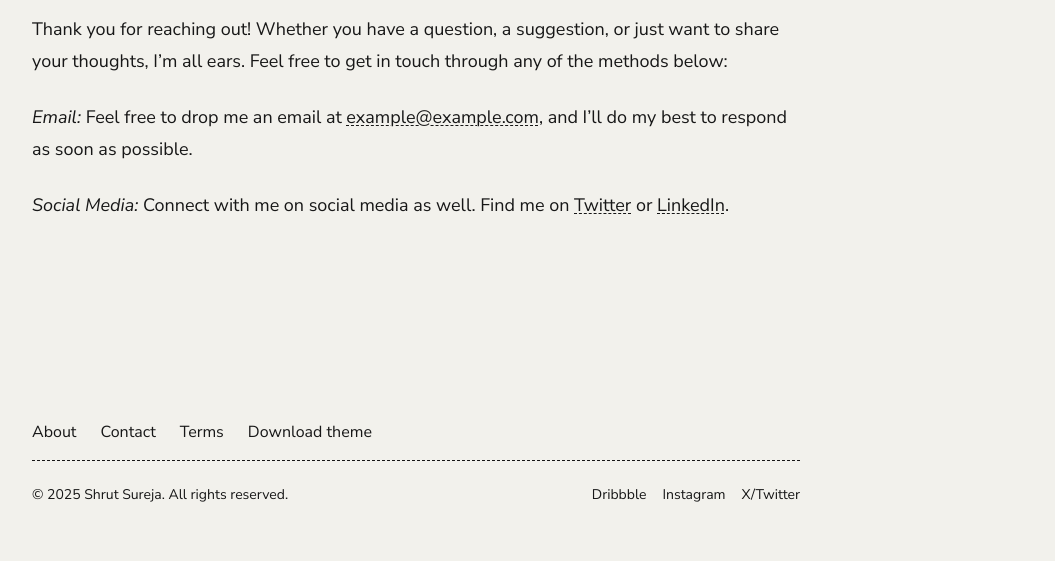
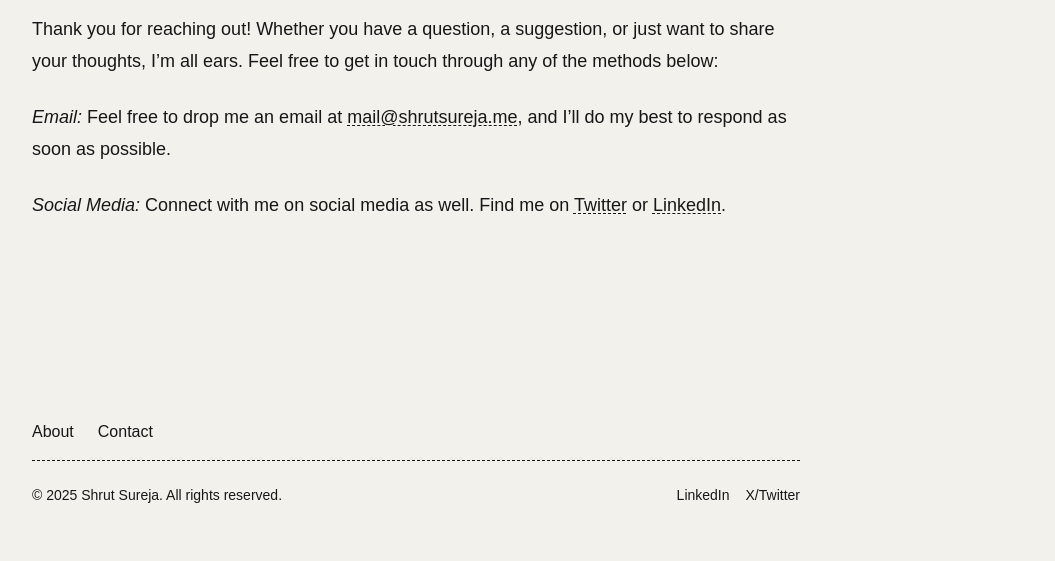
Before and after one commit to shrutsureja/portfolio-astro, an Astro site: page /contact in a window 1280 px wide. Shown: the part 239-800 px from the top of the page, without its empty margins (224-1279 px from the left). Built offline with nearby package versions, Linux system fonts and the light colour scheme; Astro itself is replaced by a stand-in of ours; a web font is replaced by a local one.

Commit message:
basic info change and font optimization

```diff
--- a/package.json
+++ b/package.json
@@ -14,8 +14,7 @@
         "@astrojs/rss": "^4.0.11",
         "@astrojs/sitemap": "^3.2.1",
         "@astrojs/tailwind": "^5.1.5",
-        "@fontsource-variable/inter": "^5.1.1",
-        "@fontsource-variable/newsreader": "^5.1.1",
+        "@fontsource-variable/nunito-sans": "^5.2.5",
         "astro": "^5.1.8",
         "marked": "^15.0.4",
         "tailwindcss": "^3.4.17"
--- a/src/components/BaseHead.astro
+++ b/src/components/BaseHead.astro
@@ -1,6 +1,5 @@
 ---
-import interWoff2 from '@fontsource-variable/inter/files/inter-latin-wght-normal.woff2?url';
-import newsreaderWoff2 from '@fontsource-variable/newsreader/files/newsreader-latin-wght-normal.woff2?url';
+import nunitoSans from '@fontsource-variable/nunito-sans/files/nunito-sans-latin-ext-standard-normal.woff2?url';
 import siteConfig from '../data/site-config';
 import '../styles/global.css';
 
@@ -43,9 +42,7 @@ function formatCanonicalURL(url: string | URL) {
 <meta name="generator" content={Astro.generator} />
 
 <!-- Fonts -->
- <link rel="preconnect" href="https://fonts.googleapis.com">
-<link rel="preconnect" href="https://fonts.gstatic.com" crossorigin>
-<link href="https://fonts.googleapis.com/css2?family=Nunito+Sans:ital,opsz,wght@0,6..12,200..1000;1,6..12,200..1000&display=swap" rel="stylesheet">
+<link rel="preload" as="font" type="font/woff2" href={nunitoSans} crossorigin="anonymous" />
 
 <!-- Low Priority Global Metadata -->
 <link rel="icon" type="image/svg+xml" href="/favicon.svg" />
--- a/src/content/pages/contact.md
+++ b/src/content/pages/contact.md
@@ -8,7 +8,7 @@ seo:
 Thank you for reaching out! Whether you have a question, a suggestion, or just want to share your thoughts, I'm all ears. Feel free to get in touch through any of the methods below:
 
 _Email:_
-Feel free to drop me an email at [example@example.com](mailto:example@example.com), and I'll do my best to respond as soon as possible.
+Feel free to drop me an email at [mail@shrutsureja.me](mailto:mail@shrutsureja.me), and I'll do my best to respond as soon as possible.
 
 _Social Media:_
-Connect with me on social media as well. Find me on [Twitter](https://twitter.com) or [LinkedIn](https://www.linkedin.com/).
+Connect with me on social media as well. Find me on [Twitter](https://x.com/shrutsureja) or [LinkedIn](https://www.linkedin.com/in/shrutsureja/).
--- a/src/data/site-config.ts
+++ b/src/data/site-config.ts
@@ -55,13 +55,17 @@ const siteConfig: SiteConfig = {
             text: 'Projects',
             href: '/projects'
         },
-        {
-            text: 'Blog',
-            href: '/blog'
-        },
+        // {
+        //     text: 'Blog',
+        //     href: '/blog'
+        // },
         {
             text: 'Tags',
             href: '/tags'
+        },
+        {
+            text: 'CV',
+            href: 'https://cv.shrutsureja.me'
         }
     ],
     footerNavLinks: [
@@ -72,28 +76,20 @@ const siteConfig: SiteConfig = {
         {
             text: 'Contact',
             href: '/contact'
-        },
-        {
-            text: 'Terms',
-            href: '/terms'
-        },
-        {
-            text: 'Download theme',
-            href: 'https://github.com/JustGoodUI/dante-astro-theme'
         }
+        // {
+        //     text: 'Terms',
+        //     href: '/terms'
+        // }
     ],
     socialLinks: [
         {
-            text: 'Dribbble',
-            href: 'https://dribbble.com/'
-        },
-        {
-            text: 'Instagram',
-            href: 'https://instagram.com/'
+            text: 'LinkedIn',
+            href: 'https://www.linkedin.com/in/shrutsureja/'
         },
         {
             text: 'X/Twitter',
-            href: 'https://twitter.com/'
+            href: 'https://x.com/shrutsureja'
         }
     ],
     hero: {
@@ -110,11 +106,11 @@ const siteConfig: SiteConfig = {
             }
         ]
     },
-    subscribe: {
-        title: 'Subscribe to Dante Newsletter',
-        text: 'One update per week. All the latest posts directly in your inbox.',
-        formUrl: '#'
-    },
+    // subscribe: {
+    //     title: 'Subscribe to Dante Newsletter',
+    //     text: 'One update per week. All the latest posts directly in your inbox.',
+    //     formUrl: '#'
+    // },
     postsPerPage: 8,
     projectsPerPage: 8
 };
--- a/src/styles/global.css
+++ b/src/styles/global.css
@@ -1,13 +1,11 @@
-@import '@fontsource-variable/inter';
-@import '@fontsource-variable/newsreader';
-@import '@fontsource-variable/newsreader/wght-italic.css';
+@import '@fontsource-variable/nunito-sans';
 
 @tailwind base;
 @tailwind components;
 @tailwind utilities;
 
 body {
-    font-family: 'Nunito Sans', sans-serif;
+    font-family: 'Nunito Sans Variable', sans-serif;
 }
 
 @layer base {
--- a/tailwind.config.cjs
+++ b/tailwind.config.cjs
@@ -5,7 +5,7 @@ module.exports = {
     darkMode: 'class',
     theme: {
         fontFamily: {
-            sans: ['Nunito Sans', 'sans-serif']
+            sans: ['Nunito Sans', ...defaultTheme.fontFamily.sans]
             // sans: ['Inter Variable', ...defaultTheme.fontFamily.sans],
             // serif: ['Newsreader Variable', ...defaultTheme.fontFamily.serif]
         },
```
Also changed, not shown: 1 other file.
